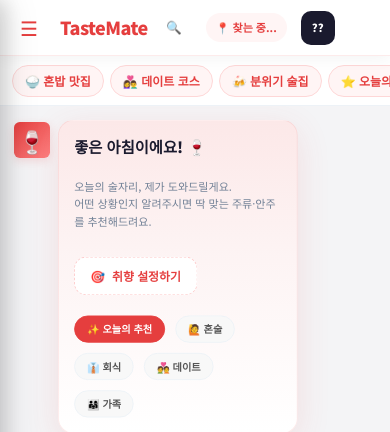
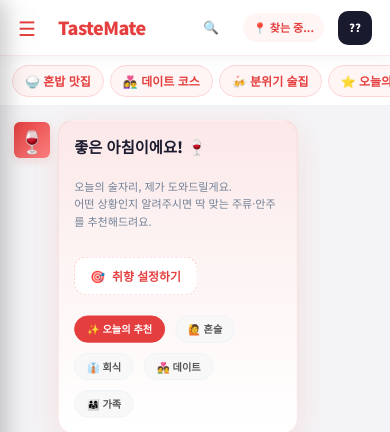
Before and after one commit to LYS319/TasteMate, a FastAPI app: page /aichat in a window 390 px wide. Shown: the top 432 px of the page. Run offline with FastAPI, Linux system fonts and the light colour scheme; parts of the project's set-up code (start-up, migrations or seed data) failed here and were passed over; some libraries are stand-ins or nearby versions.

Commit message:
0227 수정본

```diff
--- a/templates/AICHAT.html
+++ b/templates/AICHAT.html
@@ -769,6 +769,28 @@
         transform-origin: top left;
     }
 
+}
+
+@media (max-width: 768px) {
+
+    .header-inner {
+        display: grid !important;
+        grid-template-columns: auto 1fr auto;  /* 🔥 이게 핵심 */
+        align-items: center;
+        padding: 0 10px !important;
+    }
+
+    .header-left {
+        justify-self: start;
+    }
+
+    .logo {
+        justify-self: center;
+    }
+
+    .header-right {
+        justify-self: end;
+    }
 }
 
         </style>
```
